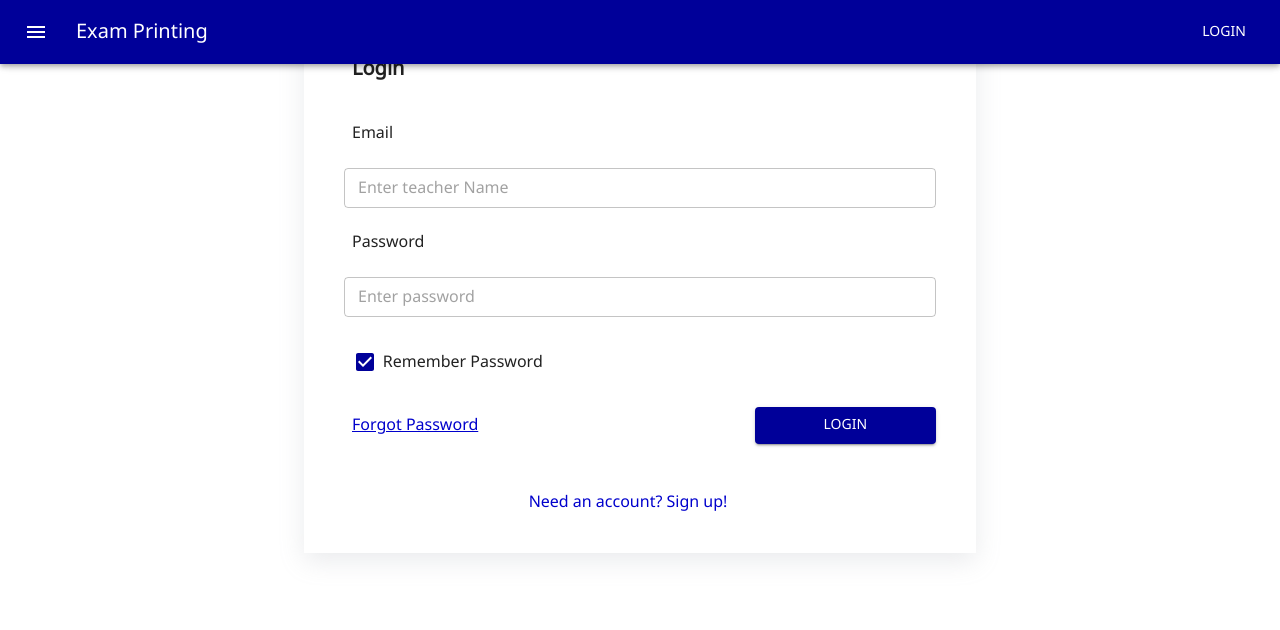
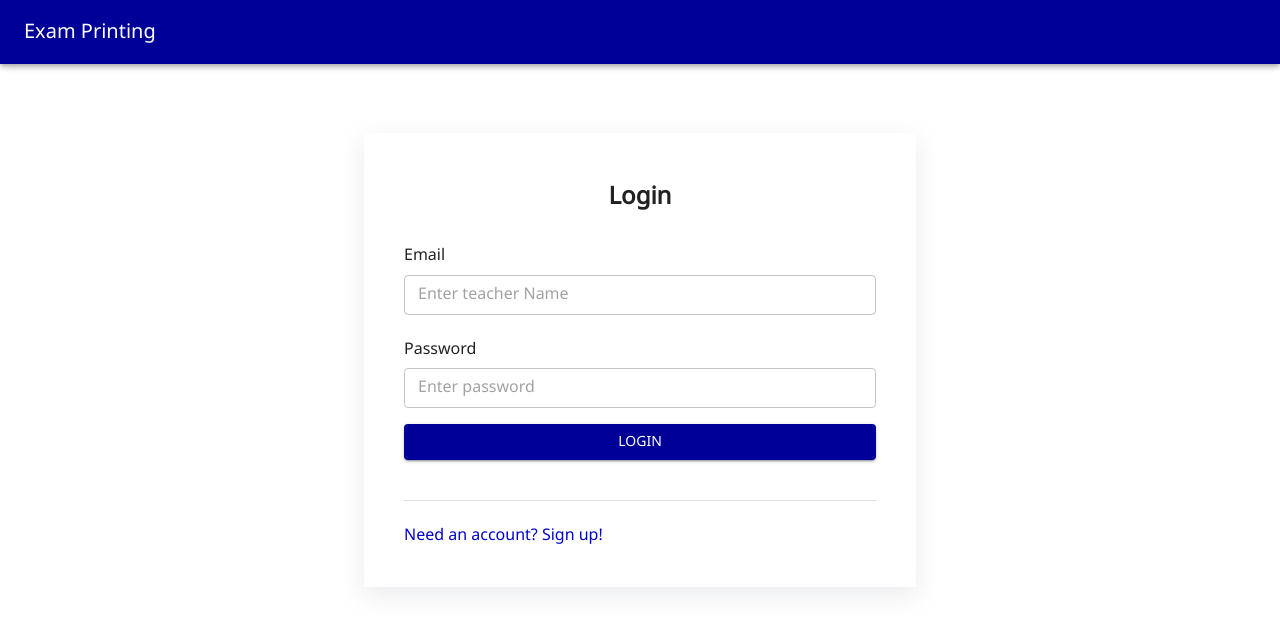
Before and after one commit to MeeMeChu/exam-printing-9, a React (Vite) app: page / in a window 1280 px wide. Shown: the top 630 px of the page. Built offline with nearby package versions, Linux system fonts and the light colour scheme.

Commit message:
📦 NEW: Craete AuthContext

```diff
--- a/package.json
+++ b/package.json
@@ -17,6 +17,7 @@
     "@mui/x-data-grid": "^7.18.0",
     "@mui/x-date-pickers": "^7.18.0",
     "dayjs": "^1.11.13",
+    "jwt-decode": "^4.0.0",
     "react": "^18.3.1",
     "react-dom": "^18.3.1",
     "react-router-dom": "^6.26.2"
--- a/src/App.tsx
+++ b/src/App.tsx
@@ -10,7 +10,7 @@ function App() {
     <Fragment>
       <AppProvider>
         <CssBaseline />
-        <AppHeader/>
+        <AppHeader />
         <Routes />
       </AppProvider>
     </Fragment>
--- a/src/layout/app-header.tsx
+++ b/src/layout/app-header.tsx
@@ -1,7 +1,5 @@
-import { AppBar, Box, Button, IconButton, Toolbar, Typography } from "@mui/material"
+import { AppBar, Box, Button, Toolbar, Typography } from "@mui/material"
 import { FC } from "react";
-import MenuIcon from '@mui/icons-material/Menu';
-
 
 const AppHeader : FC = () => {
 
@@ -9,19 +7,9 @@ const AppHeader : FC = () => {
         <Box sx={{ flexGrow: 1 }}>
             <AppBar position="fixed">
                 <Toolbar>
-                <IconButton
-                    size="large"
-                    edge="start"
-                    color="inherit"
-                    aria-label="menu"
-                    sx={{ mr: 2 }}
-                >
-                    <MenuIcon />
-                </IconButton>
-                <Typography variant="h6" component="div" sx={{ flexGrow: 1 }}>
-                    Exam Printing
-                </Typography>
-                    <Button color="inherit">Login</Button>
+                    <Typography variant="h6" component="div" sx={{ flexGrow: 1 }}>
+                        Exam Printing
+                    </Typography>
                 </Toolbar>
             </AppBar>
         </Box>
--- a/src/pages/login-page.tsx
+++ b/src/pages/login-page.tsx
@@ -1,5 +1,5 @@
 import { FC } from "react"
-import { Box, Container, Tooltip, Typography,IconButton ,TextField,Button} from '@mui/material';
+import { Box, Container, Typography ,TextField,Button, Divider} from '@mui/material';
 import Grid from '@mui/material/Grid2';
 import Checkbox from '@mui/material/Checkbox';
 
@@ -7,64 +7,43 @@ const LoginPage : FC = () => {
     const label = { inputProps: { 'aria-label': 'Checkbox demo' } };
 
     return (
-       <Container>
-            <Box sx={{p: 5,boxShadow: '0px 8px 24px rgba(149, 157, 165, 0.2)',mx:30}}>
-                <Grid container spacing={3} sx={{display: 'flex', justifyContent: 'center' ,alignItems:'center'}}>
-                    {/* หัวข้อ */}
+        <Container
+            maxWidth="sm"
+            sx={{
+                minHeight : '90vh',
+                display: 'flex',
+                justifyContent : 'center',
+                alignItems: 'center',
+            }}
+        >
+            <Box sx={{p: 5,boxShadow: '0px 8px 24px rgba(149, 157, 165, 0.2)' }}>
+                <Grid container spacing={2} sx={{display: 'flex', justifyContent: 'center' ,alignItems:'center'}}>
                     <Grid size={12}>
-                        <Typography variant="h5" sx={{fontSize:20 , px:1,my:2,fontWeight:'bold'}}>Login</Typography>
+                        <Typography variant="h5" sx={{fontSize:24 , my: 1,fontWeight:'bold', textAlign: 'center'}}>Login</Typography>
                     </Grid>
-                    {/* บรรทัดที่1 */}
+
                     <Grid size={12}>
-                        <Typography variant="h5" sx={{fontSize:16 , px:1}}>Email</Typography>
-                    </Grid>
-                    {/* บรรทัดที่2 */}
-                    <Grid size={12}>
+                        <Typography variant="h5" sx={{fontSize:16, my: 1  }}>Email</Typography>
                         <TextField required id="outlined-required"placeholder="Enter teacher Name" fullWidth type="email" size="small"/>
                     </Grid>
-                    {/* บรรทัดที่3 */}
+
                     <Grid size={12}>
-                        <Typography variant="h5" sx={{fontSize:16 , px:1}}>Password</Typography>
-                    </Grid>
-                    {/* บรรทัดที่4 */}
-                    <Grid size={12}>
+                        <Typography variant="h5" sx={{fontSize:16, my: 1 }}>Password</Typography>
                         <TextField required id="outlined-required"placeholder="Enter password" fullWidth type="password" size="small"/>
                     </Grid>
-                    {/* บรรทัดที่5 */}
-                    <Grid size={0.6}>
-                        <Checkbox {...label} defaultChecked />
 
-                    </Grid>
-                    <Grid size={11.4}>
-                        <Typography variant="h5" sx={{fontSize:16 , px:1}}>Remember Password</Typography>
+                    <Grid size={12} sx={{justifyContent:'flex-end'}}>
+                        <Button variant="contained" fullWidth sx={{backgroundColor:'#000099'}}>Login</Button>
                     </Grid>
 
-                    {/* บรรทัดที่6 */}
-                    <Grid size={6} >
-                        <Typography variant="h5" sx={{fontSize:16 , px:1 , textDecoration:'underline' , color:'#0000CC	'}}>Forgot Password</Typography>
-                    </Grid>
-                    <Grid size={1}>
-
-                    </Grid>
-                    <Grid size={1}>
-
-                    </Grid>
-                    <Grid size={4} sx={{justifyContent:'flex-end'}}>
-                        <Button variant="contained" fullWidth sx={{backgroundColor:'#000099'}}>Login</Button>
-                    </Grid>
-                    {/* บรรทัดที่7 */}
-                    <Grid container spacing={3}sx={{justifyContent:'center'}}>
-                        <Grid size={12} >
-
-                        </Grid>
-                        <Grid size={12} >
-                            <Typography variant="h5" sx={{fontSize:16 , px:1,color:'#0000CC	'}}>Need an account? Sign up!</Typography>
-                        </Grid>
+                    <Grid size={12} >
+                        <Divider sx={{ my: 3}}/>
+                        <Typography variant="h5" sx={{fontSize:16 ,color:'#0000CC	'}}>Need an account? Sign up!</Typography>
                     </Grid>
 
                 </Grid>
             </Box>
-       </Container>
+        </Container>
     )
 }
 
--- a/src/pages/profile-page.tsx
+++ b/src/pages/profile-page.tsx
@@ -1,6 +1,6 @@
 import { FC } from "react"
 import Grid from '@mui/material/Grid2';
-import { Box, Container, Tooltip, Typography,IconButton ,TextField,Button} from '@mui/material';
+import { Box, Container, Typography ,TextField, Button} from '@mui/material';
 
 
 const ProfilePage : FC = () => {
--- a/src/pages/subject/subject-page.tsx
+++ b/src/pages/subject/subject-page.tsx
@@ -1,5 +1,5 @@
 import { FC, useCallback, useEffect, useState } from "react"
-import { Box, Container, Tooltip, Typography,IconButton } from '@mui/material';
+import { Box, Container, Tooltip, Typography } from '@mui/material';
 import { DataGrid, GridColDef, GridActionsCellItem } from '@mui/x-data-grid';
 import EditIcon from '@mui/icons-material/Edit';
 import DeleteIcon from '@mui/icons-material/Delete';
```
Also changed, not shown: src/context/AuthContext.tsx (added, +101 -0 lines), 1 other file (tests, documents, lock files or other folders).
